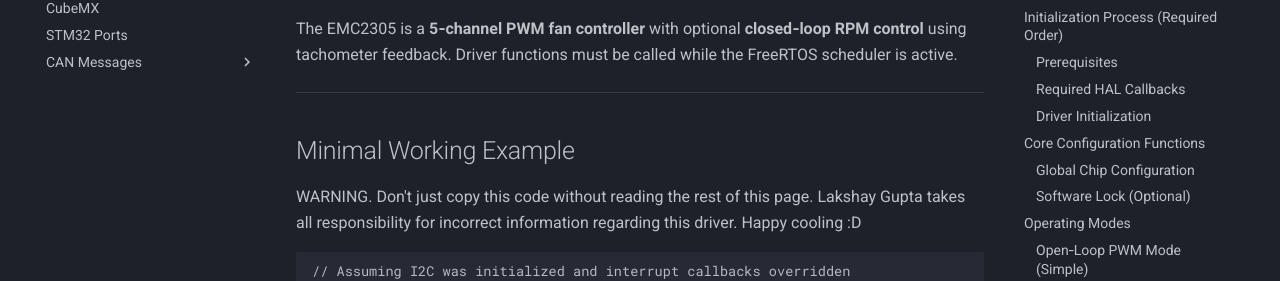
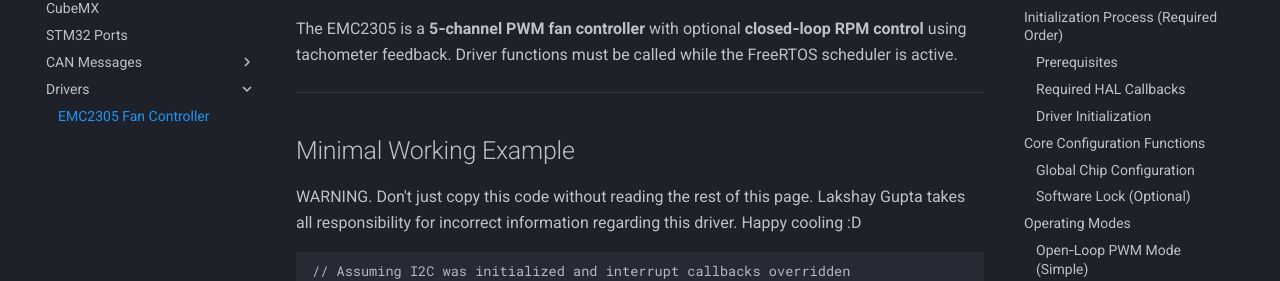
Before and after one commit to lhr-solar/Embedded-Sharepoint, an MkDocs documentation site: the page built from docs/EMC2305.md, in a window 1280 px wide. Shown: the part 256-537 px from the top of the page. Built offline with MkDocs 1.6.1 and Material for MkDocs 9.7.7, drawn with Linux system fonts in a browser that asks for light colours.

Commit message:
add docs to mkdocs.yml

```diff
--- a/mkdocs.yml
+++ b/mkdocs.yml
@@ -19,6 +19,9 @@ nav:
 
   - CAN Messages:
       - Signals & Messages: 'DBC.md'
+
+  - Drivers:
+      - EMC2305 Fan Controller: 'EMC2305.md'
 
 plugins:
   - macros:
```
